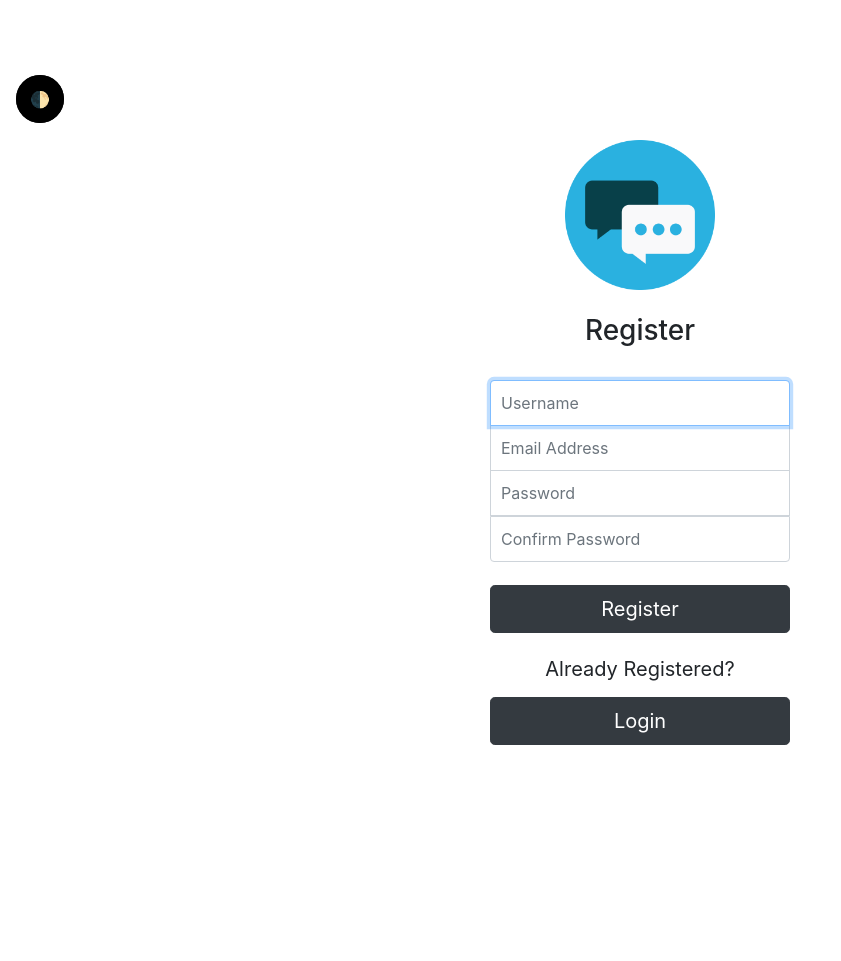
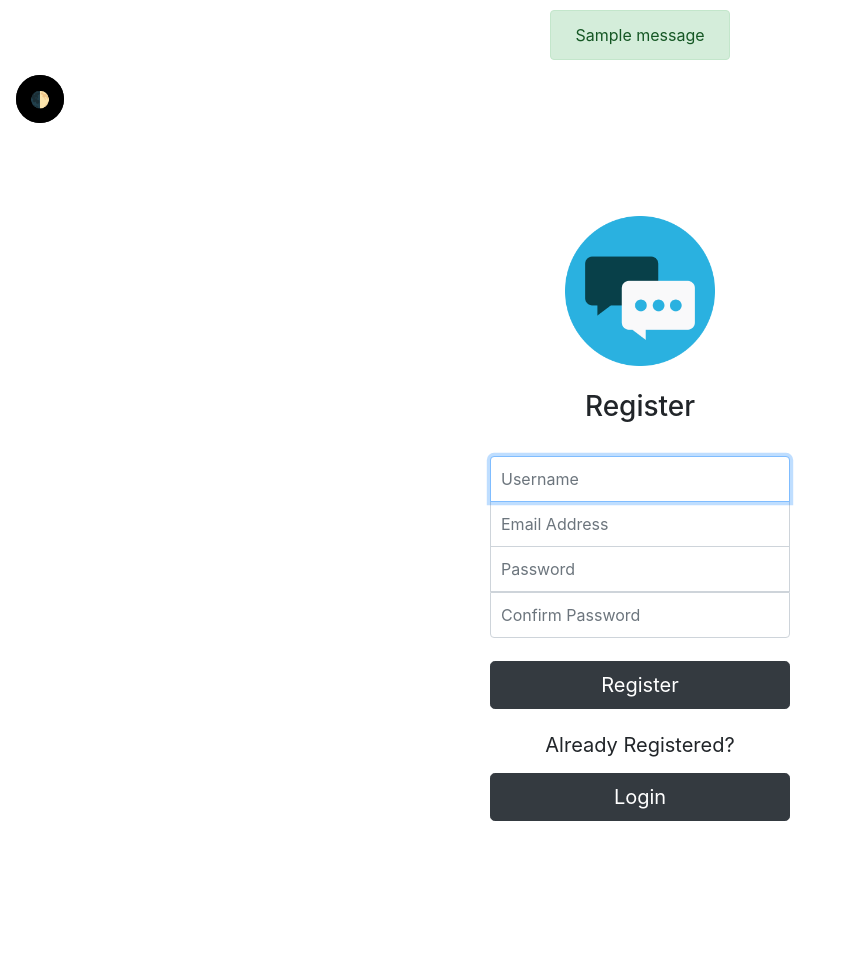
Before and after one commit to omariosc/TickTalk, a Flask app: page /register in a window 1280 px wide. Shown: the whole page, without its empty margins (0-841 px from the left). Before the commit the page ends 745 px from the top, so only its background shows below. Run offline with Flask 2, Linux system fonts and the light colour scheme; one stand-in notice (Sample message) is shown; some libraries are stand-ins or nearby versions.

Commit message:
Flashes error and successes Fixed register username and email existing checks Merged settings and signing css files to forms.css Added flashes autodwidth style class Removed body block Moved navbar to separate navbar block

```diff
--- a/app/login.py
+++ b/app/login.py
@@ -1,5 +1,5 @@
 # Imports required modules
-from flask import Blueprint,url_for,render_template,redirect,request
+from flask import Blueprint,url_for,render_template,redirect,request,flash
 from flask_login import LoginManager,login_user,current_user
 from werkzeug.security import check_password_hash
 from app.models import db,Users
@@ -31,14 +31,17 @@ def show():
         login_user(user)
         # Logs user login
         log_user_login(user)
+        flash("Logged in")
         return redirect(url_for('home.show')+ '?success=logged-in')
       # If incorrect password
       else:
+        flash("Incorrect password", "error")
         # Logs error
         log_error(user=user,ip=request.remote_addr,error="login-incorrect-password")
         return redirect(url_for('login.show') + '?error=incorrect-password')
     # If user does not exist
     else:
+      flash("User "+str(username)+"does not exist", "error")
       # Logs error
       log_error(ip=request.remote_addr,error="login-user-not-found")
       return redirect(url_for('login.show') + '?error=user-not-found')
--- a/app/logout.py
+++ b/app/logout.py
@@ -1,5 +1,5 @@
 # Imports required modules
-from flask import Blueprint,url_for,redirect,request
+from flask import Blueprint,url_for,redirect,request,flash
 from flask_login import LoginManager,login_required,logout_user,current_user
 from app.logs import log_logout,log_error
 
@@ -14,12 +14,14 @@ login_manager.init_app(logout)
 def show():
   # If user is logged in
   if current_user.is_authenticated:
+    flash("Logged out")
     # Logout user and log the logout
     log_logout(current_user)
     logout_user()
     return redirect(url_for('login.show') + '?success=logged-out')
   # Otherwise...
   else:
+    flash("You are not logged in", "error")
     # Log error
     log_error(ip=request.remote_addr,error="logout-not-logged-in")
     return redirect(url_for('login.show') + '?error=not-logged-in')
--- a/app/models.py
+++ b/app/models.py
@@ -1,7 +1,6 @@
 # Imports required modules
 from flask_login import UserMixin
 from flask_sqlalchemy import SQLAlchemy
-
 
 # Creates SQLAlchemy database
 db=SQLAlchemy()
--- a/app/register.py
+++ b/app/register.py
@@ -1,6 +1,5 @@
 # Import required modules
-import sqlalchemy
-from flask import Blueprint,url_for,render_template,redirect,request
+from flask import Blueprint,url_for,render_template,redirect,request,flash
 from flask_login import LoginManager,current_user
 from flask_login import login_user
 from werkzeug.security import generate_password_hash
@@ -30,31 +29,44 @@ def show():
     confirm_password=request.form['confirm-password']
     # Checks is values exist
     if username and email and password and confirm_password:
-      # If the passwords match
-      if password==confirm_password:
-        # Hashes password
-        hashed_password=generate_password_hash(password,method='sha256')
-        # Attempts to create the new user
-        try:
-          new_user=Users(username=username,email=email,password=hashed_password)
-          db.session.add(new_user)
-          db.session.commit()
-        # If user or email exists
-        except sqlalchemy.exc.IntegrityError:
+      # Checks if username exists
+      if (Users.query.filter_by(username=username).count()==0):
+        # Checks if email exists
+        if (Users.query.filter_by(email=email).count()==0):
+          # If the passwords match
+          if password==confirm_password:
+            # Hashes password
+            hashed_password=generate_password_hash(password,method='sha256')
+            # Attempts to create the new user
+            new_user=Users(username=username,email=email,password=hashed_password)
+            db.session.add(new_user)
+            db.session.commit()
+            # Logs user in and logs user creation
+            login_user(new_user)
+            log_create_user(new_user)
+            flash("Account created")
+            return redirect(url_for('home.show') + '?success=account-created')
+          # If passwords dont match
+          else:
+            flash("Passwords don't match", "error")
+            # Logs error
+            log_error(ip=request.remote_addr,error="register-passwords-dont-match")
+            return redirect(url_for(regtxt) + '?error=passwords-dont-match')
+        # If email already exists
+        else:
+          flash("Email already exists", "error")
           # Logs error
-          log_error(ip=request.remote_addr,error="register-user-or-email-exists")
-          return redirect(url_for(regtxt) + '?error=user-or-email-exists')
-        # Logs user in and logs user creation
-        login_user(new_user)
-        log_create_user(new_user)
-        return redirect(url_for('home.show') + '?success=account-created')
-      # If passwords dont match
+          log_error(ip=request.remote_addr,error="register-email-already-exists")
+          return redirect('/register' + '?error=email-already-exists')
+      # If user already exists
       else:
+        flash("Username already exists", "error")
         # Logs error
-        log_error(ip=request.remote_addr,error="register-passwords-dont-match")
-        return redirect(url_for(regtxt) + '?error=passwords-dont-match')
+        log_error(ip=request.remote_addr,error="register-username-already-exists")
+        return redirect('/register' + '?error=username-already-exists')
     # If there are missing fields
     else:
+      flash("Missing fields", "error")
       # Logs error
       log_error(ip=request.remote_addr,error="register-missing-fields")
       return redirect(url_for(regtxt) + '?error=missing-fields')
--- a/app/static/css/signin.css
+++ b/app/static/css/forms.css
@@ -1,4 +1,4 @@
-body {
+.custom-form-container {
   display: -ms-flexbox;
   display: -webkit-box;
   display: flex;
@@ -9,22 +9,21 @@ body {
   align-items: center;
   -webkit-box-pack: center;
   justify-content: center;
-  padding-top: 125px;
   padding-bottom: 125px;
 }
-.form-signin {
+.form-custom {
   width: 100%;
   max-width: 330px;
   padding: 15px;
   margin: 0 auto;
 }
-.form-signin .form-control {
+.form-custom .form-control {
   position: relative;
   box-sizing: border-box;
   height: auto;
   padding: 10px;
   font-size: 16px;
 }
-.form-signin .form-control:focus {
+.form-custom .form-control:focus {
   z-index: 2;
 }
--- a/app/static/css/rooms.css
+++ b/app/static/css/rooms.css
@@ -1,6 +1,6 @@
 .container{
   max-width: 80%;
-  padding-bottom: 50px;
+  padding-bottom: 20px;
 }
 .inbox_msg {
   border: 1px solid #c4c4c4;
--- a/app/static/css/style.css
+++ b/app/static/css/style.css
@@ -54,7 +54,7 @@ html, body {
   text-decoration: none;
 }
 .padtop {
-  padding-top: 150px;
+  padding-top: 125px;
 }
 .input-top {
   border-top-left-radius: 3px;
@@ -87,3 +87,10 @@ html, body {
 .margin-bottom-null {
   margin-bottom: -1px;
 }
+.autowidth {
+  align-self: center;
+  align-items: center;
+  padding-left: 43%;
+  padding-right: 43%;
+  padding-top: 10px;
+}
--- a/app/templates/base.html
+++ b/app/templates/base.html
@@ -8,6 +8,7 @@
     <link rel="canonical" href="https://getbootstrap.com/docs/4.0/examples/sign-in/">
     <link rel="stylesheet" href="https://stackpath.bootstrapcdn.com/bootstrap/4.2.1/css/bootstrap.min.css" integrity="sha384-GJzZqFGwb1QTTN6wy59ffF1BuGJpLSa9DkKMp0DgiMDm4iYMj70gZWKYbI706tWS" crossorigin="anonymous">
     <link rel="stylesheet" href="/static/css/style.css">
+    <link rel="stylesheet" href="/static/css/forms.css">
     {% block head %}{% endblock %}
     {% if title %}
     <title>{{ title }}</title>
@@ -15,7 +16,8 @@
     <title>TickTalk</title>
     {% endif %}
   </head>
-    {% block body %}{% endblock %}
+  <body>
+    {% block navbar %}{% endblock %}
     {% block content %}{% endblock %}
     <script src="https://code.jquery.com/jquery-3.3.1.slim.min.js" integrity="sha384-q8i/X+965DzO0rT7abK41JStQIAqVgRVzpbzo5smXKp4YfRvH+8abtTE1Pi6jizo" crossorigin="anonymous"></script>
     <script src="https://cdnjs.cloudflare.com/ajax/libs/popper.js/1.14.6/umd/popper.min.js" integrity="sha384-wHAiFfRlMFy6i5SRaxvfOCifBUQy1xHdJ/yoi7FRNXMRBu5WHdZYu1hA6ZOblgut" crossorigin="anonymous"></script>
--- a/app/templates/error.html
+++ b/app/templates/error.html
@@ -1,9 +1,6 @@
 {% extends "base.html" %}
 {% block head %}
 <link rel="stylesheet" href="/static/css/notfound.css">
-{% endblock %}
-{% block body %}
-<body>
 {% endblock %}
 {% block content %}
 <div class="page-wrap d-flex flex-row align-items-center pad">
--- a/app/templates/register.html
+++ b/app/templates/register.html
@@ -1,12 +1,6 @@
-{% extends "base.html" %}
-{% block head %}
-<link rel="stylesheet" href="/static/css/signin.css">
-{% endblock %}
-{% block body %}
-<body class="text-center">
-{% endblock %}
-{% block content %}
-<form class="form-signin" method="POST" action="/register">
+{% extends "signin.html" %}
+{% block form %}
+<form class="form-custom" method="POST" action="/register">
   <img class="mb-4" src="/static/favicon.ico" alt="TickTalk" width="150" height="150">
   <h3>Register</h3>
   <br>
--- a/app/templates/settings.html
+++ b/app/templates/settings.html
@@ -1,9 +1,8 @@
 {% extends "home.html" %}
 {% block content %}
-<link rel="stylesheet" href="/static/css/settings.css">
 <h3 class="text-center padtop">Change Password</h3>
-<div class="settings-container">
-  <form class="form-settings" method="POST" action="/settings">
+<div class="custom-form-container">
+  <form class="form-custom" method="POST" action="/settings">
     <input type="password" name="old_password" class="form-control inputfield input-top" placeholder="Old Password" required autofocus>
     <input type="password" name="new_password" class="form-control inputfield input-mid" placeholder="New Password" required>
     <input type="password" name="confirm_password" class="form-control inputfield input-bottom" placeholder="Confirm New Password" required>
--- /dev/null
+++ b/app/templates/signin.html
@@ -0,0 +1,24 @@
+{% extends "base.html" %}
+{% block head %}
+<link rel="stylesheet" href="/static/css/forms.css">
+{% endblock %}
+{% block content %}
+<div class="autowidth text-center">
+  {% with messages = get_flashed_messages(with_categories=true) %}
+    {% if messages %}
+      {% for category, message in messages %}
+      {% if category == "error" %}
+      {% set tag="danger" %}
+      {% else %}
+      {% set tag="success" %}
+      {% endif %}
+      <div class="alert alert-{{ tag }}" role="alert"> {{ message }} </div>
+      {% endfor %}
+    {% endif %}
+  {% endwith %}
+</div>
+<div class="custom-form-container text-center padtop">
+  {% block form %}
+  {% endblock %}
+</div>
+{% endblock %}
```
Also changed, not shown: app/room.py (+9 -1 lines), app/static/css/settings.css (deleted, +0 -29 lines), app/templates/home.html (+15 -2 lines), app/templates/login.html (+3 -9 lines), app.db. Lines whose indentation alone changed are shown as unchanged.
